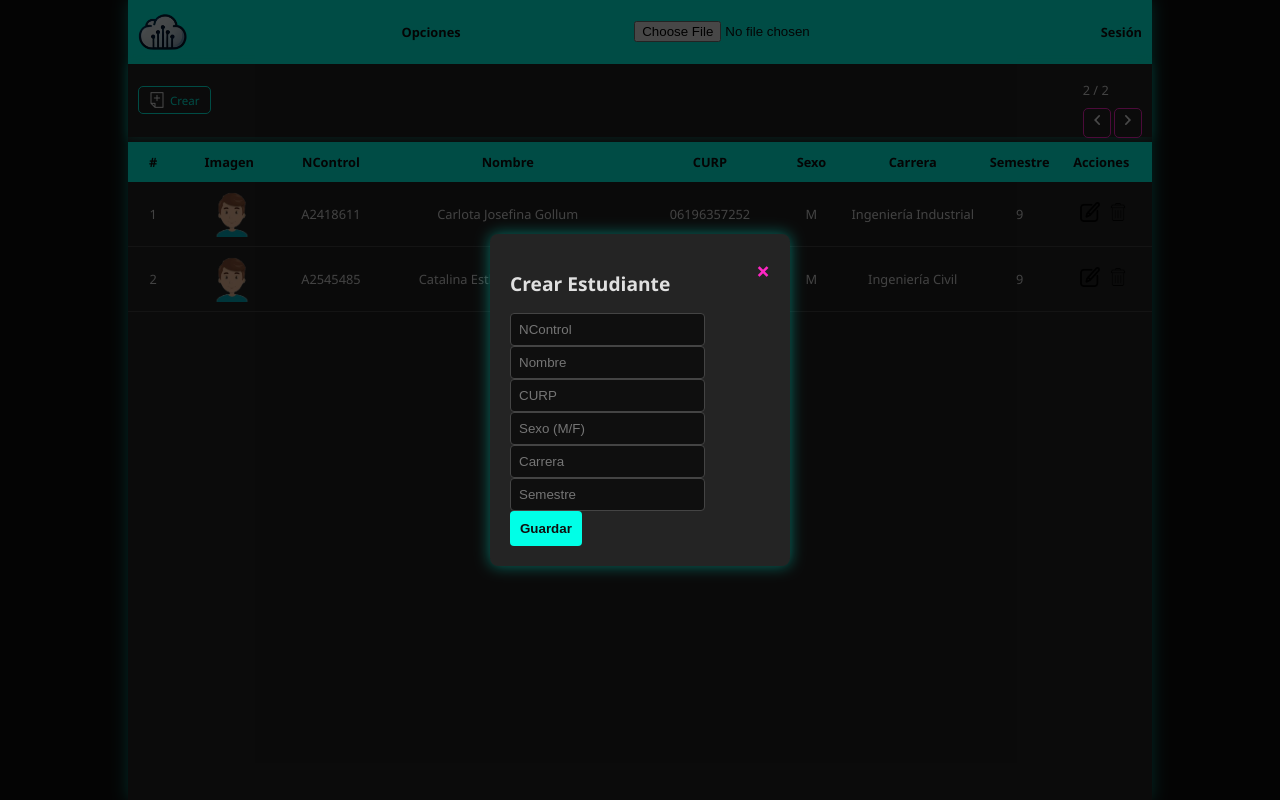
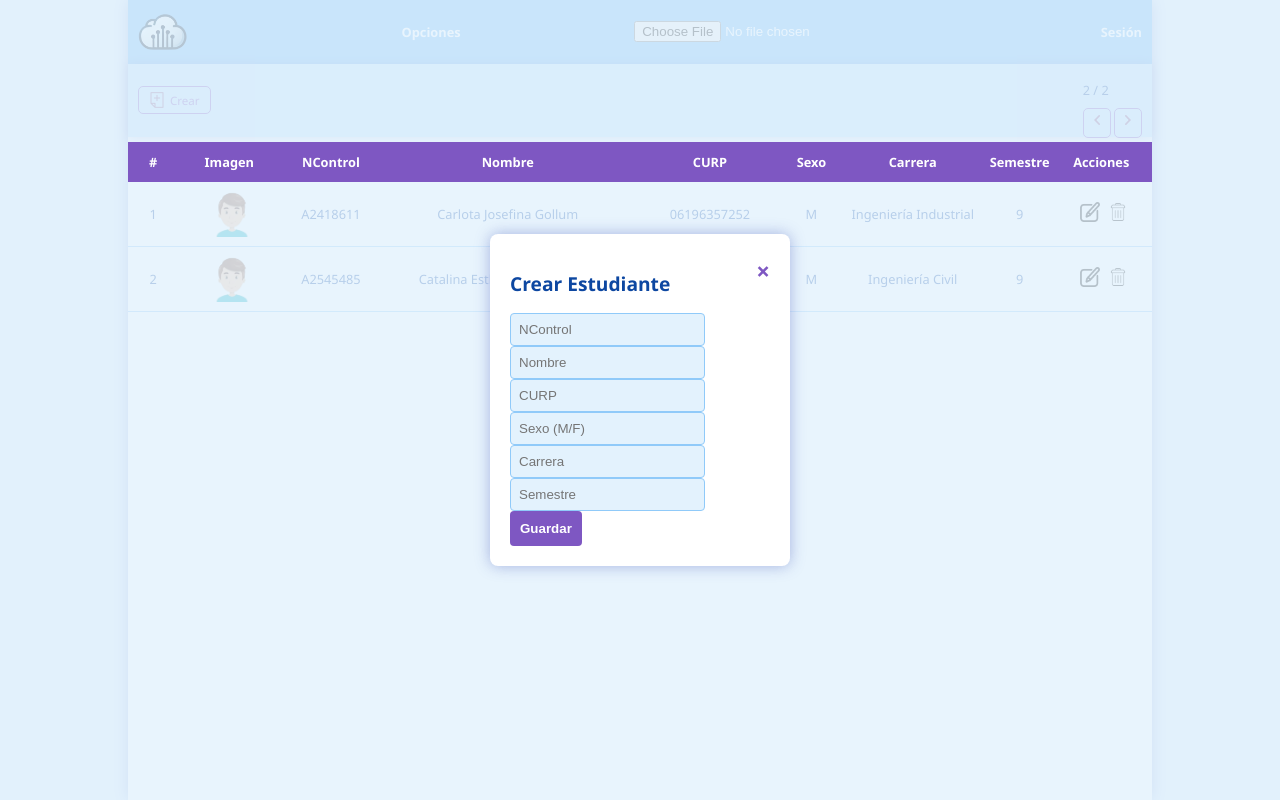
Before and after one commit to JuanGzu/JuanGzu-ProgramacionWeb, a plain HTML site: page Unidad 2/Tareas/ListaAlumnos/home.html in a window 1280 px wide. Both pictures are taken after a click on the link "Crear". Drawn offline with Linux system fonts and the light colour scheme.

Commit message:
Cambios-2-24/03/25

```diff
--- a/Unidad 2/Tareas/ListaAlumnos/home.css
+++ b/Unidad 2/Tareas/ListaAlumnos/home.css
@@ -1,4 +1,3 @@
-
 * {
     box-sizing: border-box;
 }
@@ -15,18 +14,18 @@ body {
     flex-wrap: wrap;
     font-family: 'Segoe UI', Tahoma, Geneva, Verdana, sans-serif;
     font-size: 0.8em;
-    background-color: #0f0f0f;
-    color: #e0e0e0;
+    background-color: #e3f2fd; /* Azul muy claro */
+    color: #0d47a1; /* Azul oscuro para buen contraste */
 }
 
 .wraper {
     display: flex;
     flex-direction: column;
     gap: 5px;
-    background-color: #242424;
+    background-color: #ffffff; /* Fondo blanco para resaltar el contenido */
     width: 1024px;
     height: 100%;
-    box-shadow: 0px 0px 15px rgba(0, 255, 231, 0.5);
+    box-shadow: 0px 0px 15px rgba(63, 81, 181, 0.5); /* Sombra con matiz azul */
 }
 
 .contenido {
@@ -35,21 +34,23 @@ body {
 
 table {
     border-collapse: collapse;
-    color: #e0e0e0;
+    color: #0d47a1;
 }
 
 table > thead {
     position: sticky;
     top: 0px;
-    background-color: #00ffe7;
-    color: #0f0f0f;
+    background-color: #7e57c2; /* Morado intenso */
+    color: #ffffff;
     height: 40px;
+    z-index: 2; /* Asegura que el encabezado se mantenga por encima */
+
 }
 
 table > tbody > tr > td {
     padding: 5px;
     text-align: center;
-    border-bottom: 1px solid #444;
+    border-bottom: 1px solid #90caf9; /* Azul claro para las líneas */
 }
 
 table > tbody > tr > td img {
@@ -66,66 +67,58 @@ table > tbody > tr > td img {
     justify-content: space-between;
     align-items: center;
     width: 100%;
-    background-color: #242424;
-    box-shadow: 0 0 10px rgba(0, 255, 231, 0.4);
-    padding: 5px 10px; /* Padding ajustado */
+    background-color: #bbdefb; /* Azul suave */
+    box-shadow: 0 0 10px rgba(63, 81, 181, 0.4);
+    padding: 5px 10px;
 }
-
-
-
-
 
 .crear > .btnNew a {
     display: flex;
     align-items: center;
     gap: 5px;
     text-decoration: none;
-    border: 1px solid #00ffe7;
-    padding: 5px 10px; /* Padding ajustado */
+    border: 1px solid #7e57c2;
+    padding: 5px 10px;
     border-radius: 5px;
-    color: #00ffe7;
-    font-size: 0.9em; /* Tamaño de fuente ajustado */
+    color: #7e57c2;
+    font-size: 0.9em;
 }
 
 .crear > .btnNew a:hover {
-    background-color: #00ffe733;
-    box-shadow: 0 0 10px #00ffe7;
+    background-color: rgba(126, 87, 194, 0.2);
+    box-shadow: 0 0 10px #7e57c2;
 }
 
 .registros > div a {
-   /* display: flex;*/
     align-items: center;
     gap: 5px;
-    border: 1px solid #ff26c4;
+    border: 1px solid #7e57c2;
     border-radius: 5px;
-    color: #ff26c4;
-    padding: 5px 5px; /* Padding ajustado */
-    font-size: 1em; /* Tamaño de fuente ajustado */
+    color: #7e57c2;
+    padding: 5px 5px;
+    font-size: 1em;
 }
 
-
 .registros > p {
-    color: #e0e0e0;
-
- }
-
+    color: #0d47a1;
+}
 
 .registros > div > a:hover {
-    background-color: #ff26c433;
-    box-shadow: 0 0 10px #ff26c4;
+    background-color: rgba(126, 87, 194, 0.2);
+    box-shadow: 0 0 10px #7e57c2;
 }
 
 .crear img, .registros img {
-    width: 16px; /* Tamaño de imagen ajustado */
-    height: 16px; /* Tamaño de imagen ajustado */
-    filter: brightness(0) saturate(100%) invert(93%) sepia(100%) saturate(0%) hue-rotate(123deg) brightness(100%) contrast(95%);
+    width: 16px;
+    height: 16px;
+    filter: brightness(0) saturate(100%) invert(34%) sepia(70%) saturate(300%) hue-rotate(250deg) brightness(95%);
 }
 
 .encabezado {
     display: flex;
     flex-direction: column;
-    background-color: #00ffe7;
-    color: #0f0f0f;
+    background-color: #64b5f6; /* Azul moderado */
+    color: #ffffff;
 }
 
 .menu {
@@ -148,7 +141,7 @@ table > tbody > tr > td img {
     place-items: center;
     text-decoration: none;
     height: 100%;
-    color: #0f0f0f;
+    color: #ffffff;
     font-weight: bold;
 }
 
@@ -173,10 +166,10 @@ table > tbody > tr > td img {
 .submenu, .submenu_sesion {
     display: none;
     min-width: 200px;
-    background-color: #242424;
+    background-color: #bbdefb;
     padding: 5px;
     z-index: 1000;
-    box-shadow: 0 0 10px rgba(255, 255, 255, 0.3);
+    box-shadow: 0 0 10px rgba(0, 0, 0, 0.2);
     border-radius: 5px;
 }
 
@@ -193,26 +186,22 @@ table > tbody > tr > td img {
     width: 100%;
     padding: 5px;
     border-radius: 5px;
-    color: #e0e0e0;
+    color: #0d47a1;
 }
 
 .submenu li:hover, .submenu_sesion li:hover {
-    background-color: #00ffe733;
+    background-color: rgba(100, 181, 246, 0.4);
 }
 
 .menu > ul > li:hover {
-    background-color: #00ffe733;
+    background-color: rgba(100, 181, 246, 0.4);
     border-radius: 5px;
-    box-shadow: 0 0 10px #00ffe7;
+    box-shadow: 0 0 10px #64b5f6;
 }
 
 a {
     color: inherit;
 }
-
-
-
-
 
 /* Modal */
 .modal {
@@ -222,18 +211,18 @@ a {
     left: 0;
     width: 100%;
     height: 100%;
-    background-color: rgba(0, 0, 0, 0.7);
+    background-color: rgba(227, 242, 253, 0.8);
     justify-content: center;
     align-items: center;
 }
 
 .modal-content {
-    background-color: #242424;
+    background-color: #ffffff;
     padding: 20px;
     border-radius: 8px;
     width: 300px;
-    box-shadow: 0 0 15px rgba(0, 255, 231, 0.4);
-    color: #e0e0e0;
+    box-shadow: 0 0 15px rgba(63, 81, 181, 0.4);
+    color: #0d47a1;
 }
 
 .close {
@@ -241,25 +230,25 @@ a {
     font-size: 24px;
     font-weight: bold;
     cursor: pointer;
-    color: #ff26c4;
+    color: #7e57c2;
 }
 
 .close:hover {
-    color: #ff5ad6;
+    color: #8e24aa;
 }
 
 form input {
     padding: 8px;
-    border: 1px solid #444;
+    border: 1px solid #90caf9;
     border-radius: 4px;
-    background-color: #0f0f0f;
-    color: #e0e0e0;
+    background-color: #e3f2fd;
+    color: #0d47a1;
 }
 
 form button {
     padding: 10px;
-    background-color: #00ffe7;
-    color: #0f0f0f;
+    background-color: #7e57c2;
+    color: #ffffff;
     border: none;
     border-radius: 4px;
     cursor: pointer;
@@ -267,7 +256,6 @@ form button {
 }
 
 form button:hover {
-    background-color: #00ffe733;
-    color: #00ffe7;
-    box-shadow: 0 0 10px #00ffe7;
+    background-color: rgba(126, 87, 194, 0.8);
+    box-shadow: 0 0 10px #7e57c2;
 }
```
